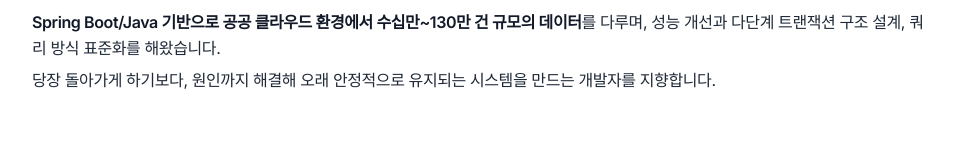
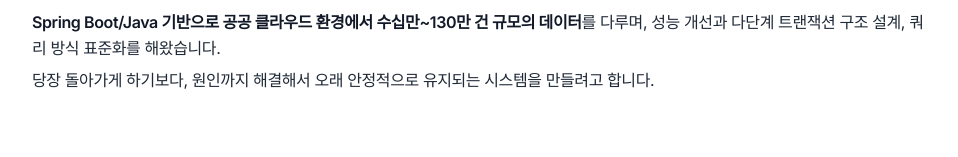
Before and after one commit to sungwoong-Noh/resume, a Next.js app: page / in a window 1280 px wide. Shown: the part 294-451 px from the top of the page, without its empty margins (160-1118 px from the left). Built offline with nearby package versions, Linux system fonts and the light colour scheme.

Commit message:
style: 자기소개 마무리 '지향합니다' → '만들려고 합니다' (이력서 상투구 완화)
Co-Authored-By: Claude Opus 4.8 <noreply@anthropic.com>

```diff
--- a/data/resume.ts
+++ b/data/resume.ts
@@ -28,7 +28,7 @@ export const profile = {
   intro: `**문제의 원인을 구조 레벨까지 파고들어 해결하는 백엔드 개발자 노성웅입니다.**
 기술을 목적이 아니라 문제 해결의 도구로 보고, 성능 병목의 원인을 끝까지 찾아 해결하며, 만든 사람이 아니어도 읽고 유지보수하기 쉬운 코드를 만드는 데 강점이 있습니다.
 **Spring Boot/Java 기반으로 공공 클라우드 환경에서 수십만~130만 건 규모의 데이터**를 다루며, 성능 개선과 다단계 트랜잭션 구조 설계, 쿼리 방식 표준화를 해왔습니다.
-당장 돌아가게 하기보다, 원인까지 해결해 오래 안정적으로 유지되는 시스템을 만드는 개발자를 지향합니다.`,
+당장 돌아가게 하기보다, 원인까지 해결해서 오래 안정적으로 유지되는 시스템을 만들려고 합니다.`,
 }
 
 // ─── Core Values ──────────────────────────────────────────────
```
Also changed, not shown: data/career-context.md (+1 -1 lines).
